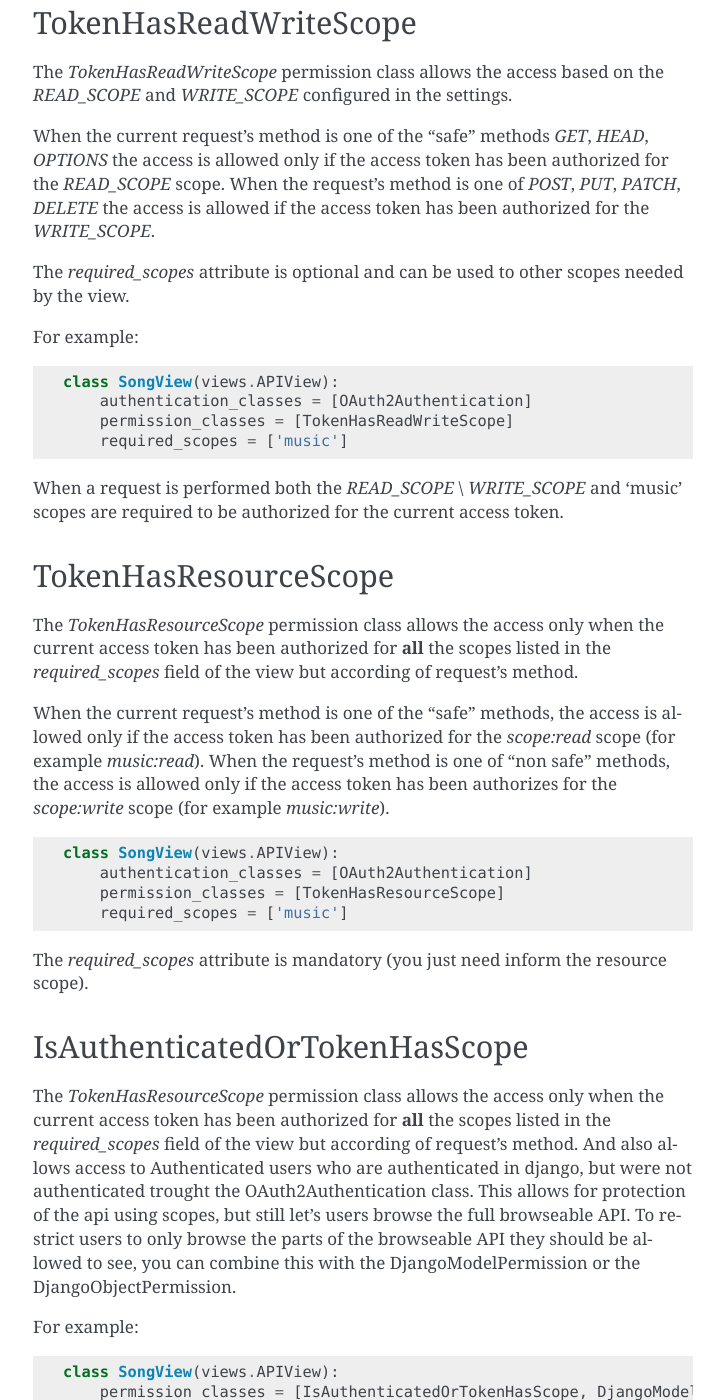
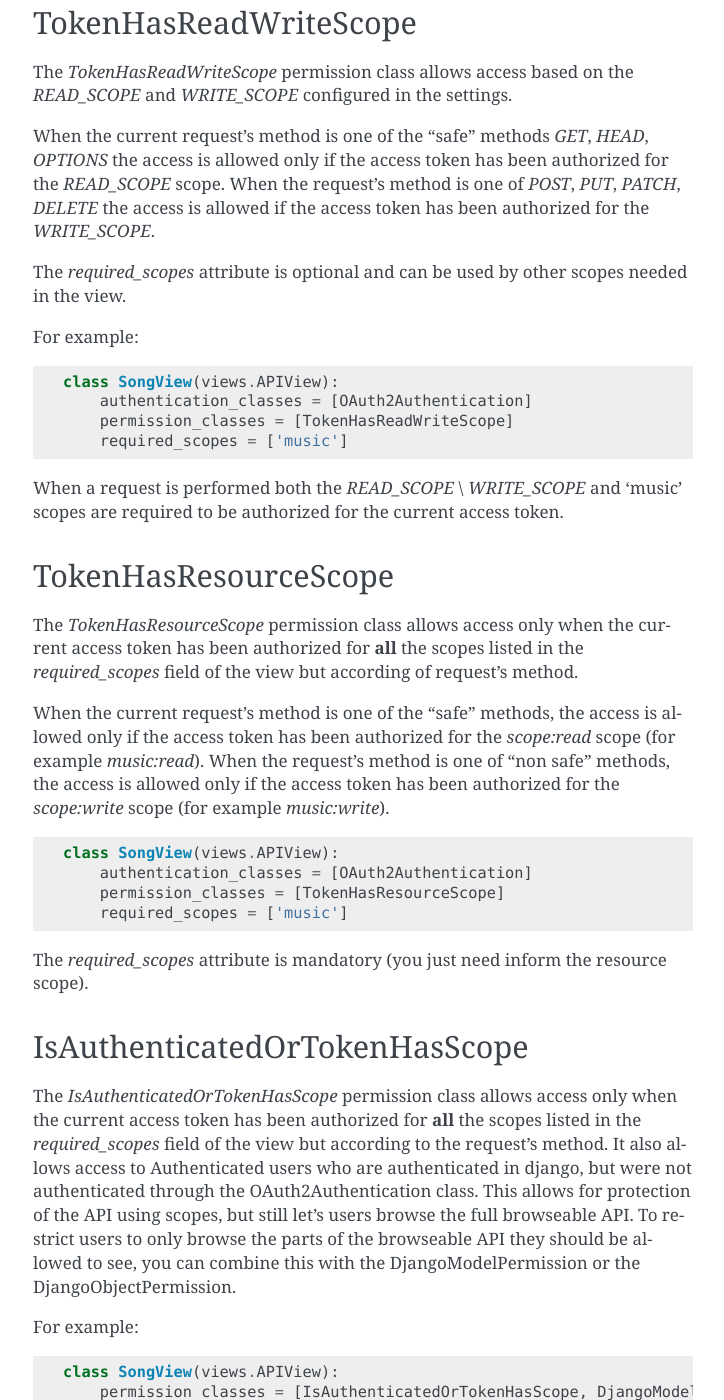
Before and after one commit to jazzband/django-oauth-toolkit, a Sphinx documentation site: the page built from docs/rest-framework/permissions.rst, in a window 1280 px wide and 1400 px high, scrolled down 621 px. Shown: the whole window, without its empty margins (387-1111 px from the left). Built offline with Sphinx 7.4.7, drawn with Linux system fonts in a browser that asks for light colours; some of the changed text lies outside the part shown.

Commit message:
fix permissions.rst grammar and spelling

```diff
--- a/docs/rest-framework/permissions.rst
+++ b/docs/rest-framework/permissions.rst
@@ -11,7 +11,7 @@
 TokenHasScope
 -------------
 
-The `TokenHasScope` permission class allows the access only when the current access token has been
+The `TokenHasScope` permission class allows access only when the current access token has been
 authorized for **all** the scopes listed in the `required_scopes` field of the view.
 
 For example:
@@ -29,13 +29,13 @@
 TokenHasReadWriteScope
 ----------------------
 
-The `TokenHasReadWriteScope` permission class allows the access based on the `READ_SCOPE` and `WRITE_SCOPE` configured in the settings.
+The `TokenHasReadWriteScope` permission class allows access based on the `READ_SCOPE` and `WRITE_SCOPE` configured in the settings.
 
 When the current request's method is one of the "safe" methods `GET`, `HEAD`, `OPTIONS`
 the access is allowed only if the access token has been authorized for the `READ_SCOPE` scope.
 When the request's method is one of `POST`, `PUT`, `PATCH`, `DELETE` the access is allowed if the access token has been authorized for the `WRITE_SCOPE`.
 
-The `required_scopes` attribute is optional and can be used to other scopes needed by the view.
+The `required_scopes` attribute is optional and can be used by other scopes needed in the view.
 
 For example:
 
@@ -50,10 +50,10 @@
 
 TokenHasResourceScope
 ----------------------
-The `TokenHasResourceScope` permission class allows the access only when the current access token has been authorized for **all** the scopes listed in the `required_scopes` field of the view but according of request's method.
+The `TokenHasResourceScope` permission class allows access only when the current access token has been authorized for **all** the scopes listed in the `required_scopes` field of the view but according of request's method.
 
 When the current request's method is one of the "safe" methods, the access is allowed only if the access token has been authorized for the `scope:read` scope (for example `music:read`).
-When the request's method is one of "non safe" methods, the access is allowed only if the access token has been authorizes for the `scope:write` scope (for example `music:write`).
+When the request's method is one of "non safe" methods, the access is allowed only if the access token has been authorized for the `scope:write` scope (for example `music:write`).
 
 .. code-block:: python
 
@@ -67,9 +67,9 @@
 
 IsAuthenticatedOrTokenHasScope
 ------------------------------
-The `TokenHasResourceScope` permission class allows the access only when the current access token has been authorized for **all** the scopes listed in the `required_scopes` field of the view but according of request's method.
-And also allows access to Authenticated users who are authenticated in django, but were not authenticated trought the OAuth2Authentication class.
-This allows for protection of the api using scopes, but still let's users browse the full browseable API.
+The `IsAuthenticatedOrTokenHasScope` permission class allows access only when the current access token has been authorized for **all** the scopes listed in the `required_scopes` field of the view but according to the request's method.
+It also allows access to Authenticated users who are authenticated in django, but were not authenticated through the OAuth2Authentication class.
+This allows for protection of the API using scopes, but still let's users browse the full browseable API.
 To restrict users to only browse the parts of the browseable API they should be allowed to see, you can combine this with the DjangoModelPermission or the DjangoObjectPermission.
 
 For example:
```
